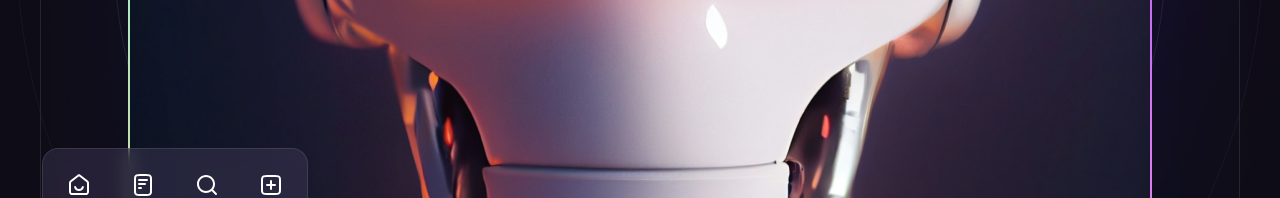
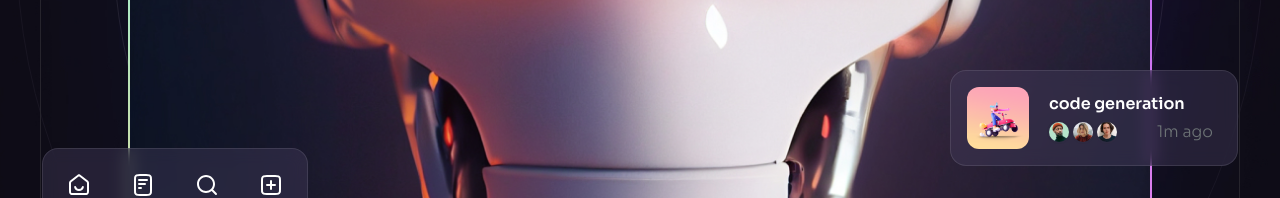
Before and after one commit to EnricoRP/brainwave, a React (Vite) app: page / in a window 1280 px wide. Shown: the part 754-952 px from the top of the page. Built offline with nearby package versions, Linux system fonts and the light colour scheme.

Commit message:
pembuatan komponen notification

```diff
--- a/src/components/Hero.jsx
+++ b/src/components/Hero.jsx
@@ -6,6 +6,7 @@
 import { ScrollParallax } from 'react-just-parallax';
 import { useRef } from 'react';
 import Generating from './Generating';
+import Notification from './Notification';
 const Hero = () => {
     const parallaxRef = useRef(null)
     return (
@@ -61,7 +62,9 @@
                                     </ul>
                                 </ScrollParallax>
 
-
+                                <ScrollParallax isAbsolutelyPositioned>
+                                    <Notification className='hidden absolute -right-[5.5rem] bottom-[11rem] w-[18rem] xl:flex' title="code generation" />
+                                </ScrollParallax>
                             </div>
                         </div>
                     </div>
--- /dev/null
+++ b/src/components/Notification.jsx
@@ -0,0 +1,37 @@
+import { notification1 } from "../assets"
+import { notificationImages } from "../constans"
+
+const Notification = ({ className, title }) => {
+    return (
+        <div className={`${className || ''} flex items-center p-4 pr-6 bg-n-9/40 backdrop-blur border border-n-1/10 rounded-2xl gap-5`}>
+            <img
+                src={notification1}
+                width={62}
+                height={62}
+                alt="image"
+                className="rounded-xl"
+            />
+            <div className="flex-1">
+                <h6 className="mb-1 font-semibold text-base">{title}</h6>
+                <div className="flex items-center justify-between">
+                    <ul className="flex -m-0.5">
+                        {notificationImages.map((item, index) => (
+                            <li key={index} className="flex w-6 h-6 border-2 border-n-12 rounded-full overflow-hidden">
+                                <img
+                                    src={item}
+                                    className="w-full"
+                                    width={20}
+                                    height={20}
+                                    alt={item}
+                                />
+                            </li>
+                        ))}
+                    </ul>
+                    <div className="body-2 text-n-13"> 1m ago</div>
+                </div>
+            </div>
+        </div>
+    )
+}
+
+export default Notification
```
